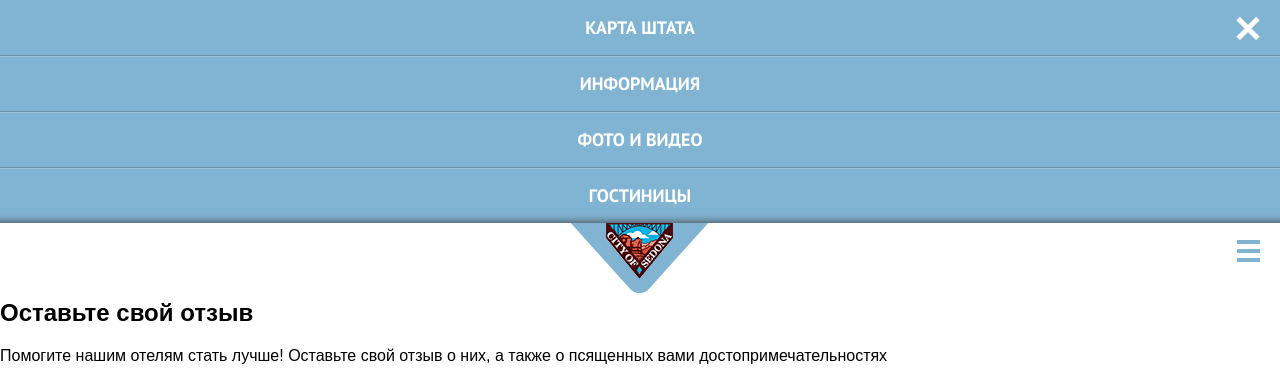
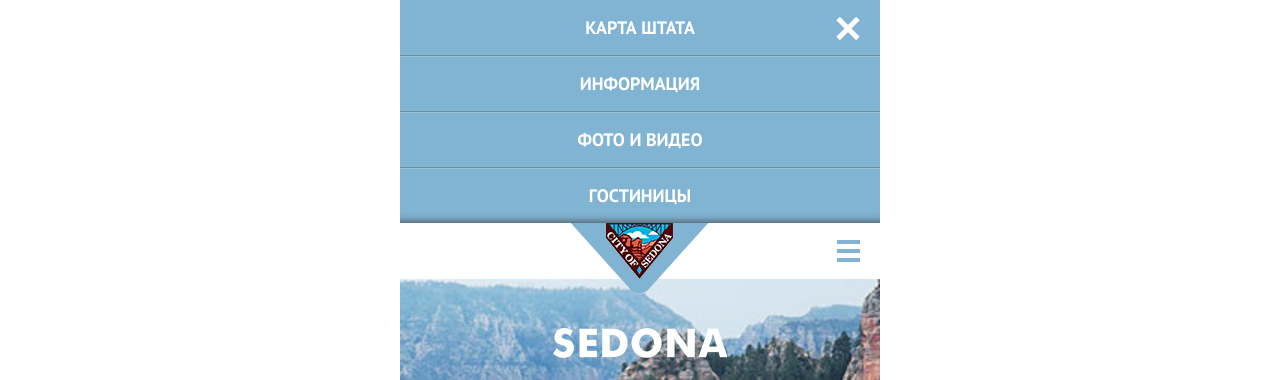
Before and after one commit to True-Evzheniy/92049-sedona, a website: page form.html in a window 1280 px wide. Shown: the top 380 px of the page. Drawn offline with nearby package versions, Linux system fonts and the light colour scheme; files that its build step writes are made by us from their sources.

Commit message:
first commit)

```diff
--- a/form.html
+++ b/form.html
@@ -7,6 +7,7 @@
 	<title>Form</title>
 </head>
 <body>
+	<div class="container">
 		<header сlass="page-header">
 			<div class="page-header__navigation">
 				<nav class="navigation">
@@ -154,5 +155,6 @@
 				</ul>
 			</div>
 		</footer>
+	</div>
 </body>
 </html>
--- /dev/null
+++ b/sass/pages/form.scss
@@ -0,0 +1,28 @@
+.intro{
+	position: relative;
+    height: 158px;
+    background: url("../img/bg-sedona.jpg") no-repeat 50% 40%;
+    padding: 49px 0 47px 0;
+    background-size: 100%;
+
+	&:before{
+		content: '';
+		display: block;
+		margin: 0 auto;
+		width: 174px;
+		height: 30px;
+		background: url('../img/bg-sedona-title.png');
+	}
+
+
+    &:after{
+		content: '';
+		position: absolute;
+		bottom: -1px;
+		display: block;
+		height: 27px;
+		width: 100%;
+		background: url('../img/bg-sedona-mask.png') no-repeat;
+		background-size:100% 27px;
+	}
+}
--- a/sass/style.scss
+++ b/sass/style.scss
@@ -5,3 +5,4 @@
 @import './layout/footer';
 @import './layout/container';
 @import './pages/index';
+@import './pages/form';
```
Also changed, not shown: img/bg-sedona-title.png (added). Lines whose indentation alone changed are shown as unchanged.
